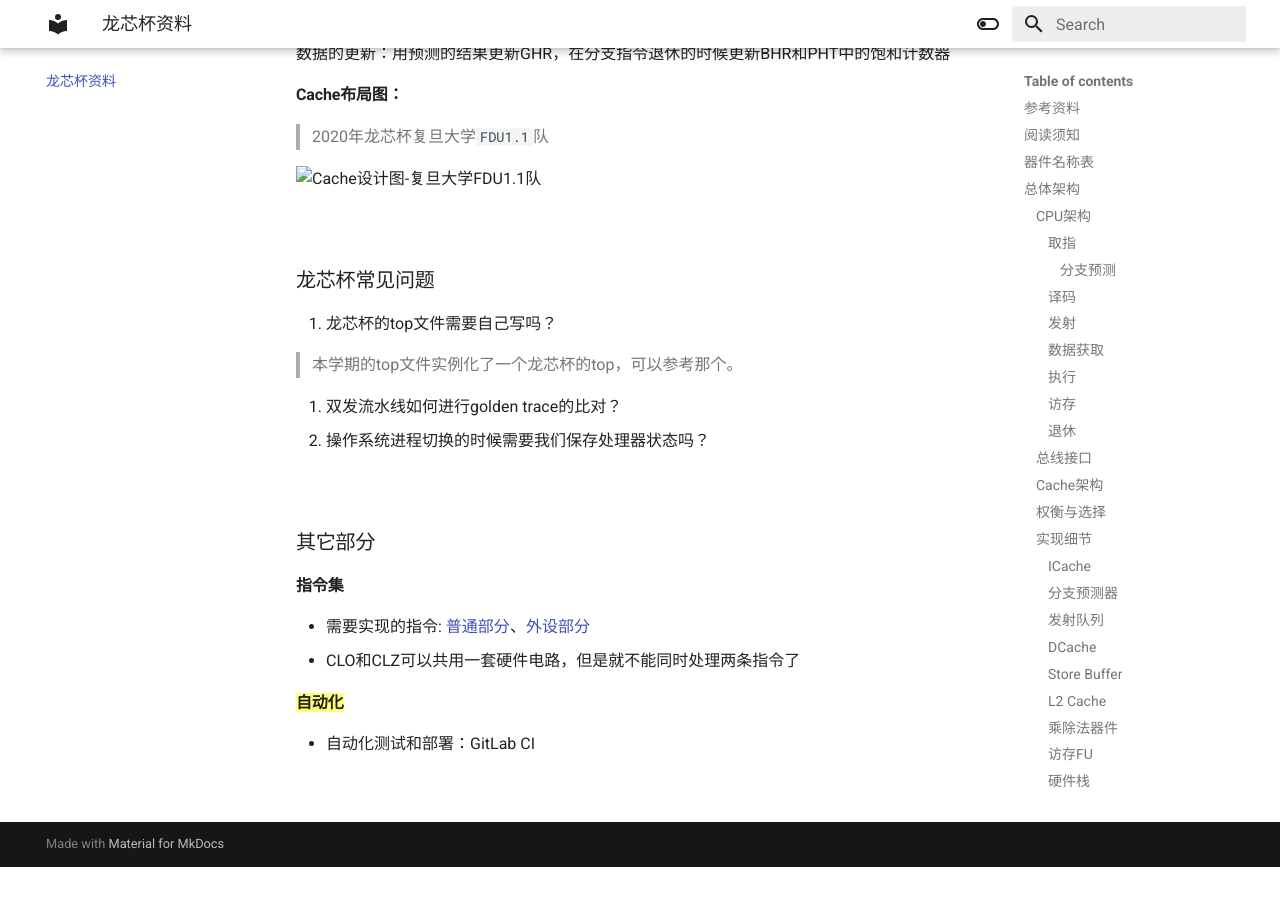
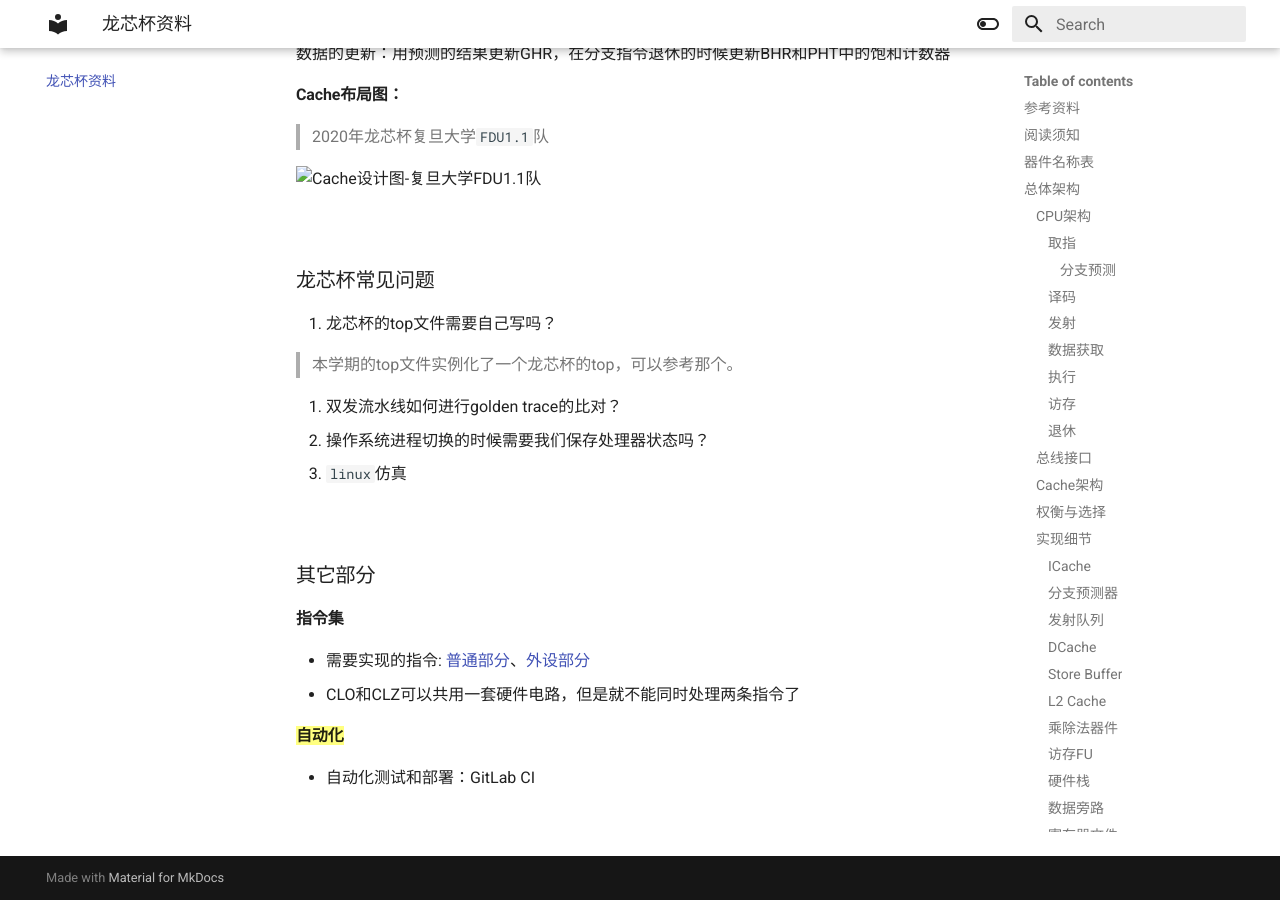
Before and after one commit to LXBchong/long_xin_bei, an MkDocs documentation site: the page built from docs/competition/龙兴杯资料汇总.md, in a window 1280 px wide and 900 px high, scrolled down 8466 px. Built offline with MkDocs 1.6.1 and Material for MkDocs 9.7.7, drawn with Linux system fonts in a browser that asks for light colours; before the commit the page ends 9333 px from its top, so only the background shows below that.

```diff
--- a/docs/competition/龙兴杯资料汇总.md
+++ b/docs/competition/龙兴杯资料汇总.md
@@ -319,6 +319,7 @@
 
 2. 双发流水线如何进行golden trace的比对？
 3. 操作系统进程切换的时候需要我们保存处理器状态吗？
+4. `linux`仿真
 
 
 
```
